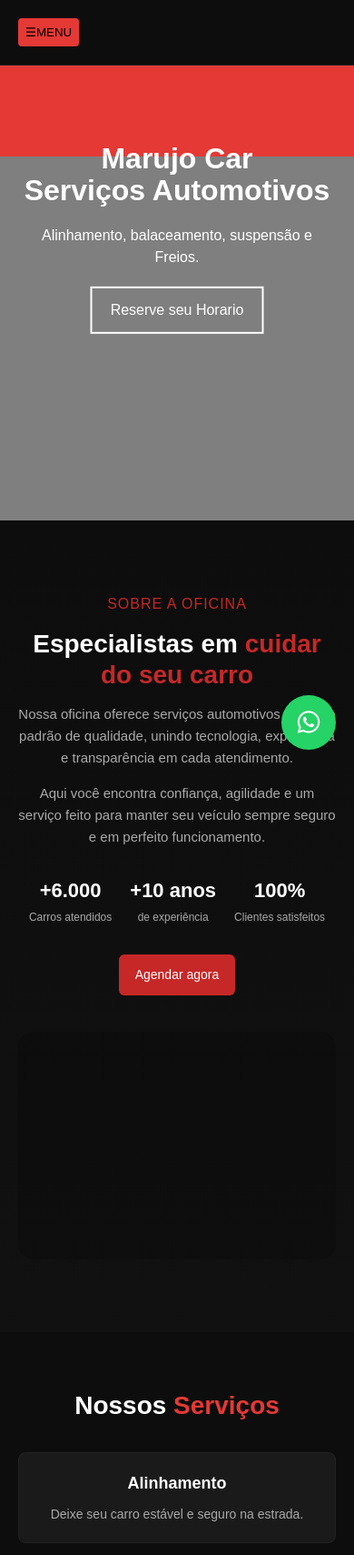
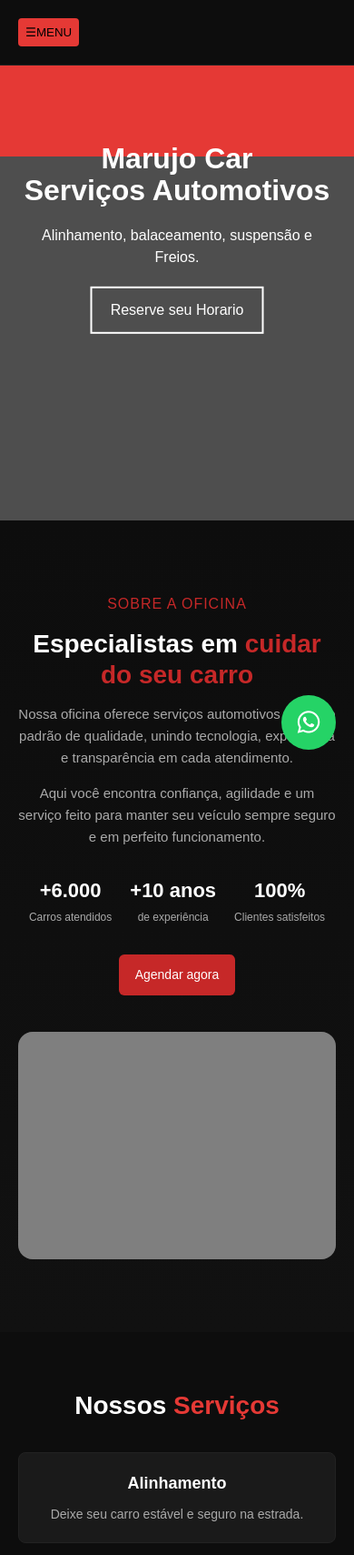
Before and after one commit to rodrigogomes199820-ui/oficinaMarujoCar, a plain HTML site: page index.html in a window 390 px wide. Shown: the top 1709 px of the page at 91% size. Drawn offline with Linux system fonts and the light colour scheme; the site is published under a folder, as on GitHub Pages, so addresses that start at the root find nothing.

Commit message:
fix: corrige caminhos das imagens e ajusta css para produção
- corrige path das imagens no css usando ../img
- remove barra inicial / dos caminhos
- padroniza nomes de arquivos (sem espaços)
- ajusta responsividade do menu mobile
- corrige exibição das imagens no GitHub Pages

```diff
--- a/css/inicio.css
+++ b/css/inicio.css
@@ -19,7 +19,7 @@
 
 .right {
   width: 60%;
-  background: url('/img/banner\ 01.png') center/cover no-repeat;
+  background: url('../img/banner\ 01.png') center/cover no-repeat;
   position: relative;
 }
 
--- a/css/sobre.css
+++ b/css/sobre.css
@@ -78,7 +78,7 @@
 .about-image {
   height: 420px;
   border-radius: 16px;
-  background: url('/img/banner02.png') center/cover no-repeat;
+  background: url('../img/banner02.png') center/cover no-repeat;
   position: relative;
 }
 
```
